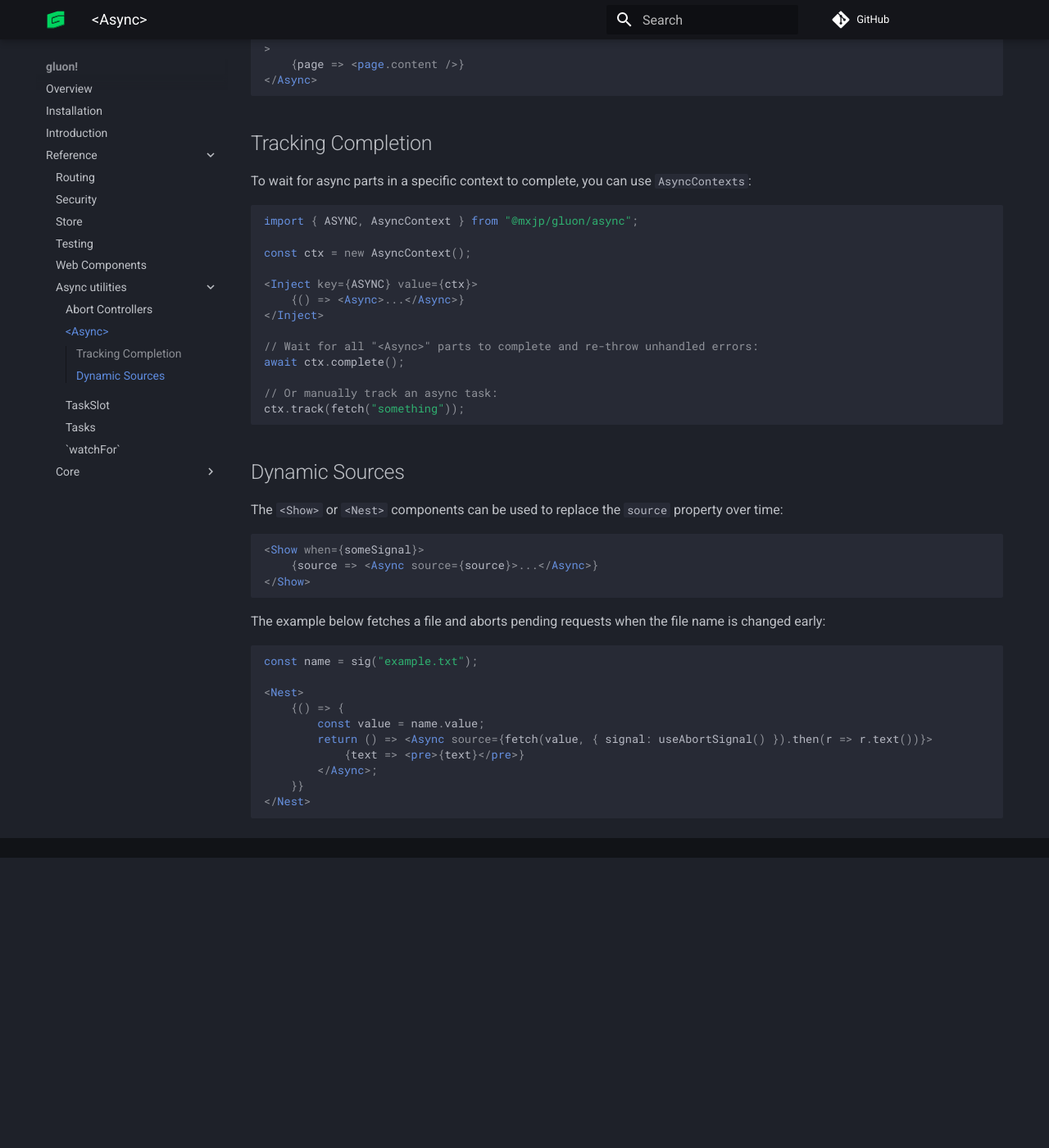
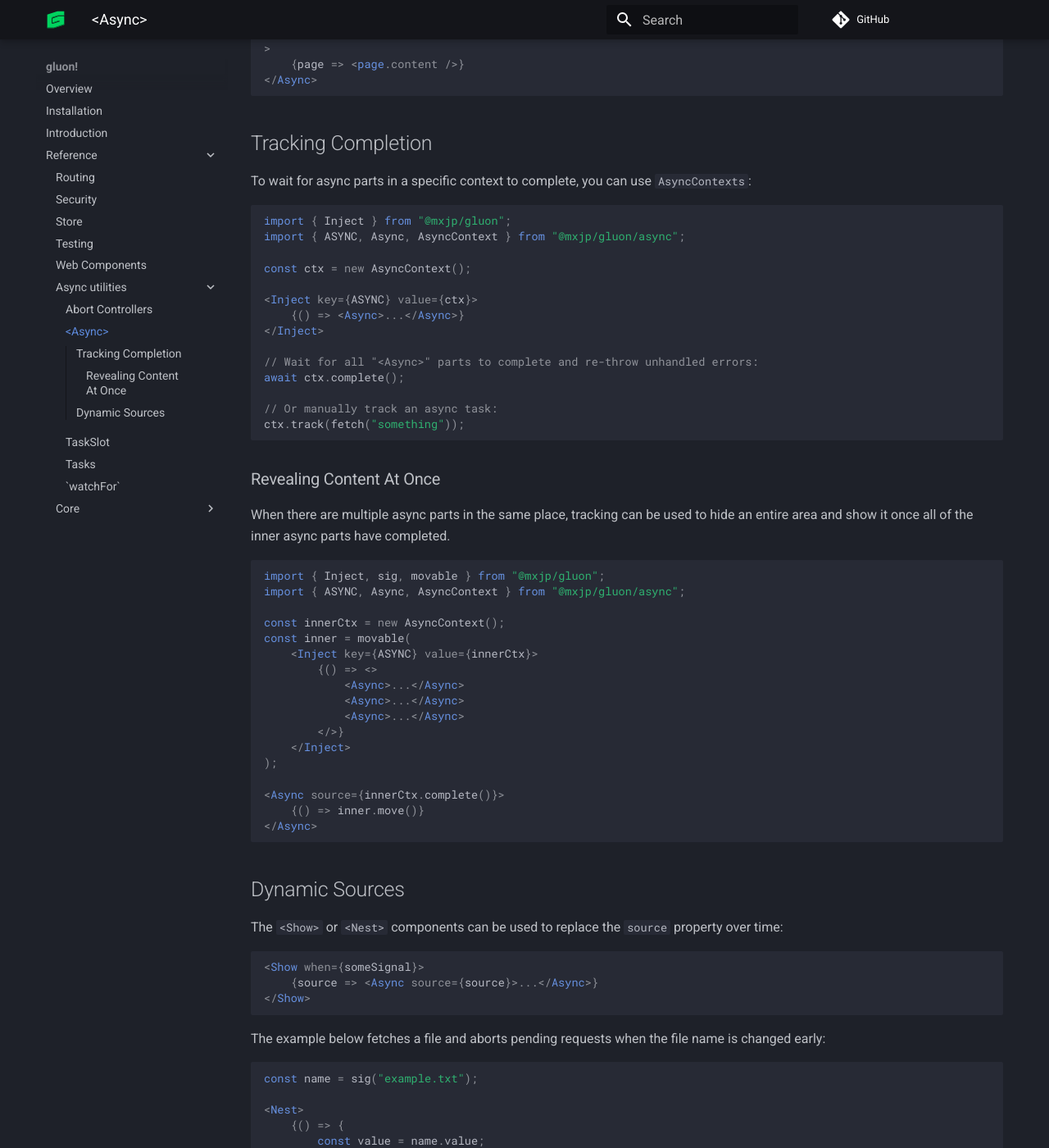
Before and after one commit to mxjp/gluon, an MkDocs documentation site: the page built from docs/reference/async-utilities/async.md, in a window 1280 px wide and 1400 px high, scrolled down 546 px. Shown: the whole window at 82% size. Built offline with MkDocs 1.6.1 and Material for MkDocs 9.7.7, drawn with Linux system fonts in a browser that asks for light colours; comment, search, counter and statistics services are not loaded; before the commit the page ends 1592 px from its top, so only the background shows below that.

Commit message:
Add more async examples

````diff
--- a/docs/reference/async-utilities/async.md
+++ b/docs/reference/async-utilities/async.md
@@ -28,7 +28,8 @@ The `rejected` and `pending` properties can be used for rendering content when t
 ## Tracking Completion
 To wait for async parts in a specific context to complete, you can use `AsyncContexts`:
 ```jsx
-import { ASYNC, AsyncContext } from "@mxjp/gluon/async";
+import { Inject } from "@mxjp/gluon";
+import { ASYNC, Async, AsyncContext } from "@mxjp/gluon/async";
 
 const ctx = new AsyncContext();
 
@@ -41,6 +42,28 @@ await ctx.complete();
 
 // Or manually track an async task:
 ctx.track(fetch("something"));
+```
+
+### Revealing Content At Once
+When there are multiple async parts in the same place, tracking can be used to hide an entire area and show it once all of the inner async parts have completed.
+```jsx
+import { Inject, sig, movable } from "@mxjp/gluon";
+import { ASYNC, Async, AsyncContext } from "@mxjp/gluon/async";
+
+const innerCtx = new AsyncContext();
+const inner = movable(
+	<Inject key={ASYNC} value={innerCtx}>
+		{() => <>
+			<Async>...</Async>
+			<Async>...</Async>
+			<Async>...</Async>
+		</>}
+	</Inject>
+);
+
+<Async source={innerCtx.complete()}>
+	{() => inner.move()}
+</Async>
 ```
 
 ## Dynamic Sources
````
